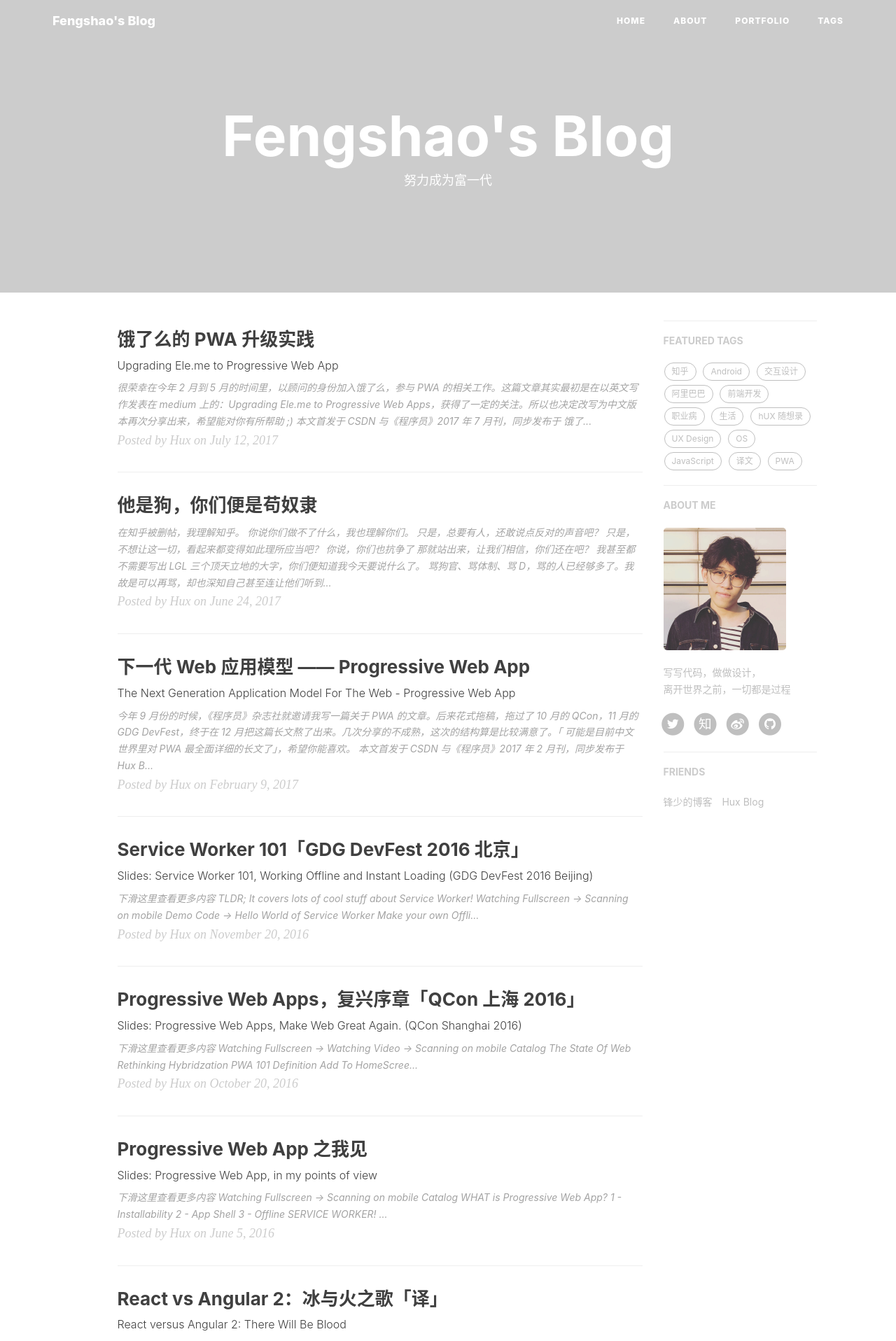
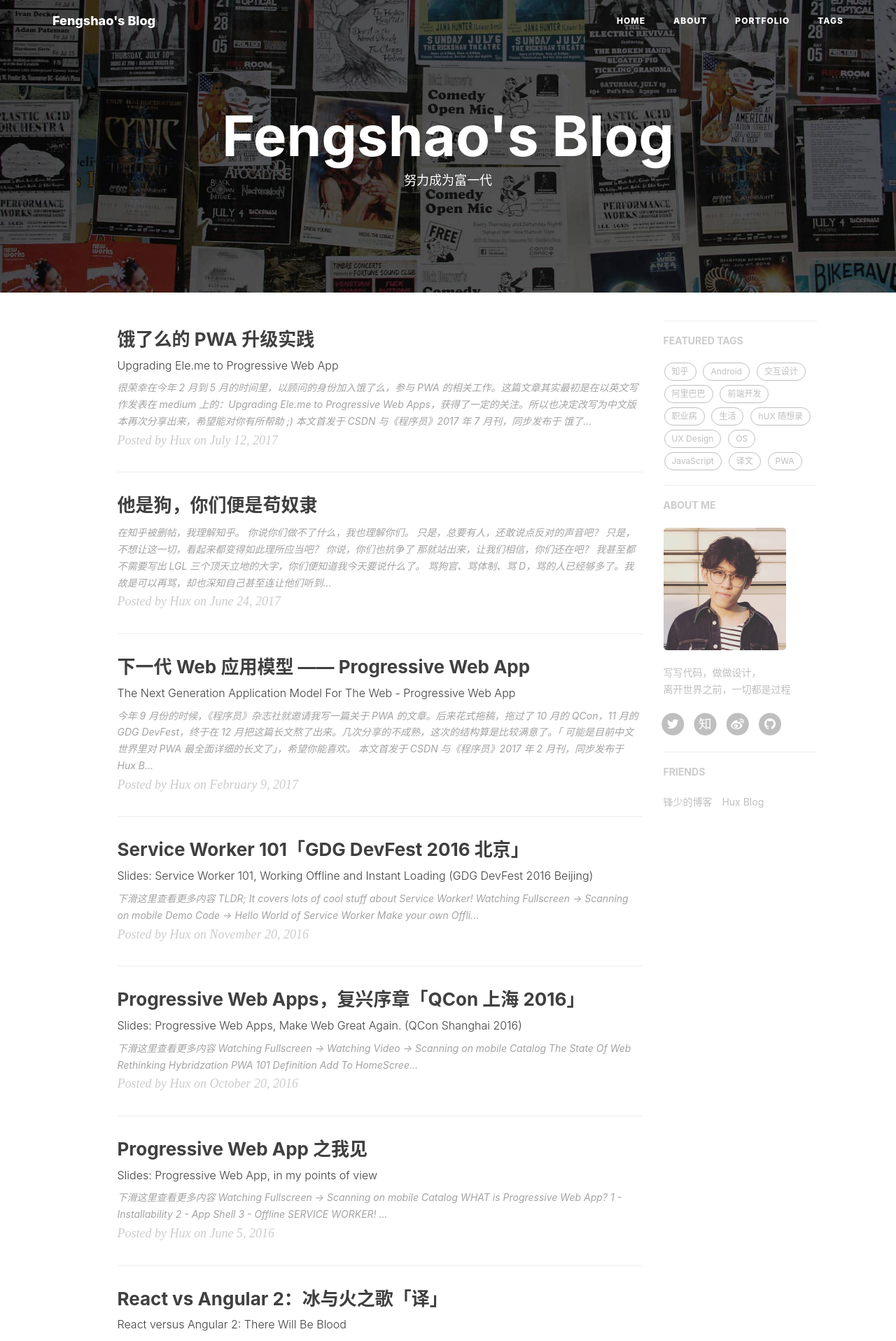
Before and after one commit to liushaofeng89/blog, a Jekyll site: the page built from index.html, in a window 1280 px wide. Shown: the top 1916 px of the page at 70% size. Built offline with Jekyll 4.4.1, drawn with Linux system fonts in a browser that asks for light colours; nearby versions of some CDN libraries; the list of posts is cut into pages by our own code; comment, search, counter and statistics services are not loaded.

Commit message:
更新配置

```diff
--- a/_config.yml
+++ b/_config.yml
@@ -1,7 +1,7 @@
 # Site settings
 title: Fengshao's Blog
 SEOTitle: 锋少的博客 | Fengshao's Blog
-header-img: asset/img/home-bg.jpg
+header-img: assets/img/home-bg.jpg
 email: liushaofeng89@qq.com
 description: ""
 keyword: ""
```
